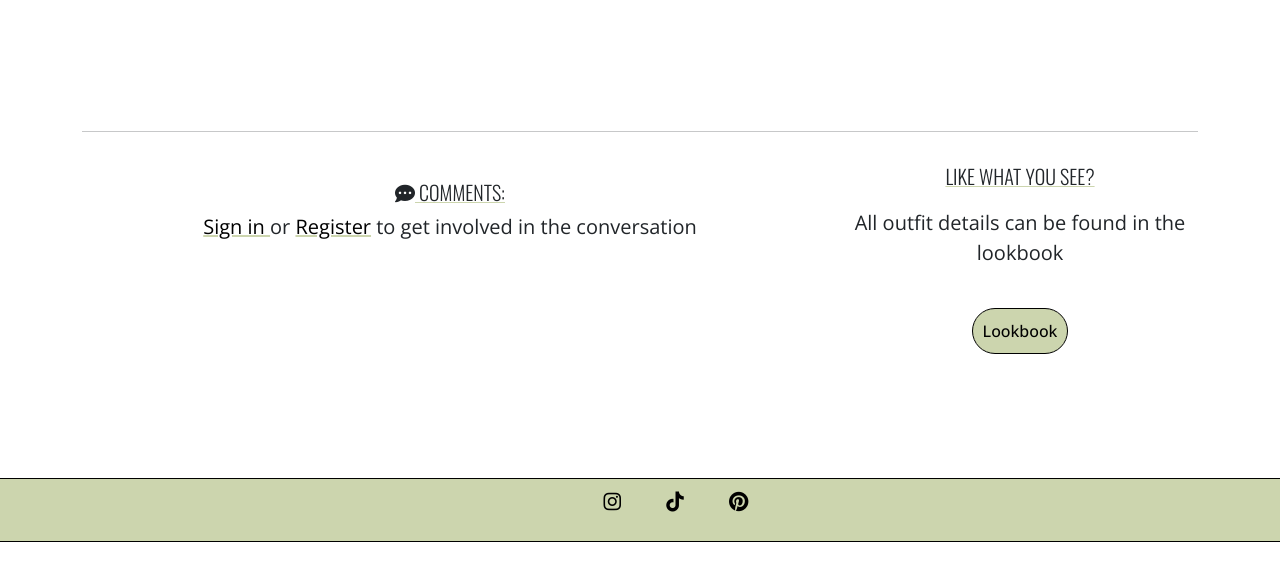
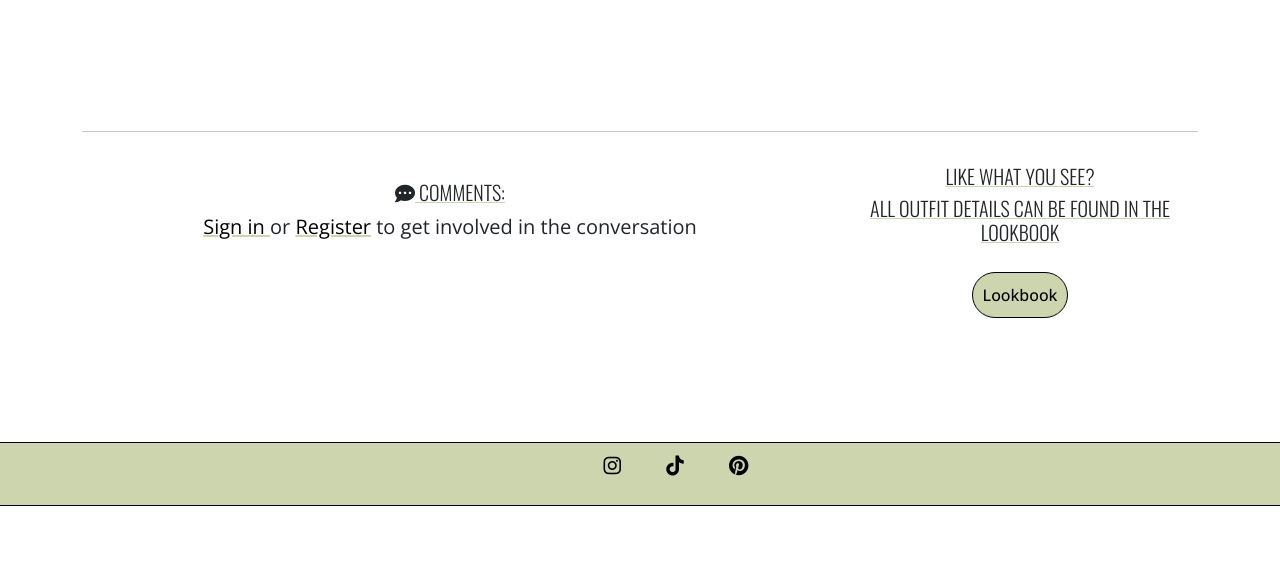
Before and after one commit to CharReek/Project-4-Blog, a Django app: template templates/post_detail.html in a window 1280 px wide. Shown: the part 169-750 px from the top of the page. Run offline with Django 3.2, Linux system fonts and the light colour scheme; the template is opened without the code that fills it, so the values that code supplies are empty; some libraries are stand-ins or nearby versions.

Commit message:
fix issue with a tag

```diff
--- a/templates/lookbook_posts.html
+++ b/templates/lookbook_posts.html
@@ -74,7 +74,7 @@
         <div class="col-md-4 mb-4 mt-3 lookbook-column">
             <h5> Want to keep up to date with whats goign on? </h5>
             <p> Check out our blog posts</p>
-            <button class="btn submit-btn"> <a href="{% url 'home' %}">Home </a></button>
+            <button class="btn submit-btn" href="{% url 'home' %}"> Home</button>
         </div>
     </div>
 </div>
--- a/templates/post_detail.html
+++ b/templates/post_detail.html
@@ -77,8 +77,8 @@
         </div>
         <div class="col-md-4 mb-4 mt-3 lookbook-column">
             <h5> Like what you see?</h5>
-            <p> All outfit details can be found in the lookbook</p>
-            <button class="btn submit-btn"> <a href="{% url 'lookbook' %}">Lookbook </a></button>
+            <h5> All outfit details can be found in the lookbook </h5>
+            <button class="btn submit-btn" href="{% url 'lookbook' %}"> Lookbook </button>
         </div>
     </div>
 </div>
```
